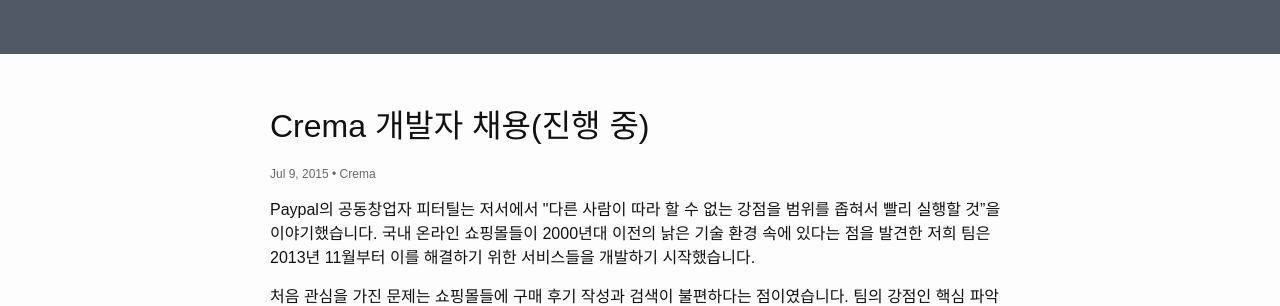
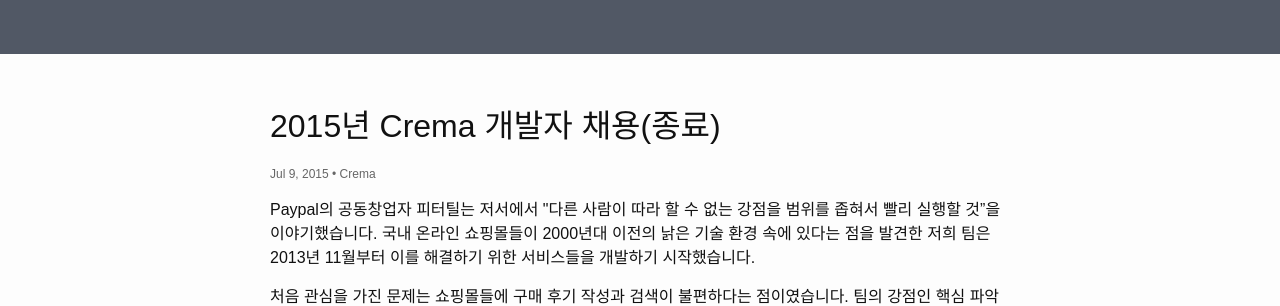
Before and after one commit to crema/crema.github.io, a Jekyll site: the page built from _posts/2015-07-09-dev_recruit.md, in a window 1280 px wide. Shown: the part 137-443 px from the top of the page. Built offline with Jekyll 4.4.1, drawn with Linux system fonts in a browser that asks for light colours.

Commit message:
Update 2015-07-09-dev_recruit.md

```diff
--- a/_posts/2015-07-09-dev_recruit.md
+++ b/_posts/2015-07-09-dev_recruit.md
@@ -1,6 +1,6 @@
 ---
 layout: post
-title: Crema 개발자 채용(진행 중)
+title: 2015년 Crema 개발자 채용(종료)
 author: Crema
 author-email: career@the-nuvo.com
 excerpt: 국내에서 트래픽 가장 많은 RoR 서비스를 같이 운영하고 싶으신 분. 실력에 비해 저평가되었다고 생각하는 분, 국내 이커머스 생태계를 혁신하고 싶으신 분. 크리마에서 RoR 개발자를 모십니다.
```
